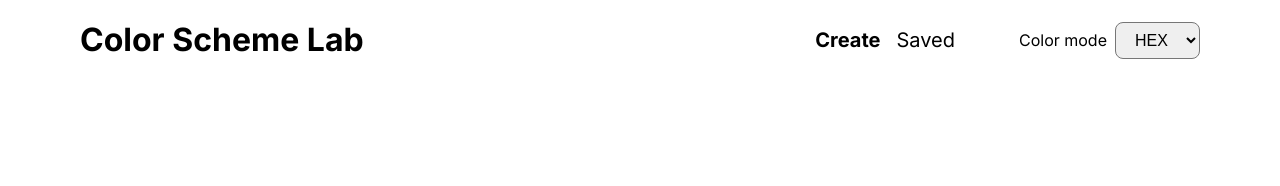
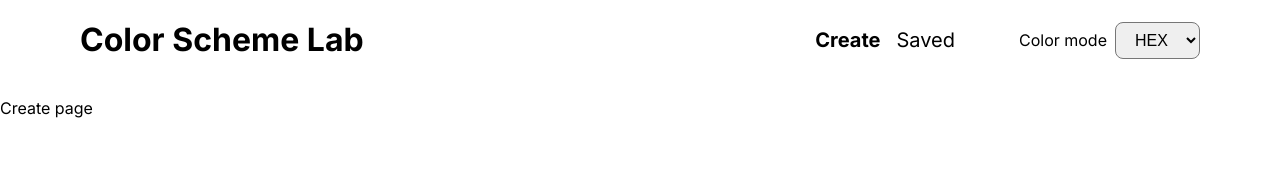
Before and after one commit to goranstevanovic/color-scheme-lab, a React (Create React App) app: page / in a window 1280 px wide. Shown: the top 186 px of the page. Built offline with nearby package versions, Linux system fonts and the light colour scheme.

Commit message:
Show Create page on index route

```diff
--- a/src/App.tsx
+++ b/src/App.tsx
@@ -6,10 +6,15 @@ import {
 } from 'react-router-dom';
 
 import Root from './pages/Root';
+import Create from './pages/Create';
 
 function App() {
   const router = createBrowserRouter(
-    createRoutesFromElements(<Route path="/" element={<Root />} />)
+    createRoutesFromElements(
+      <Route path="/" element={<Root />}>
+        <Route index element={<Create />} />
+      </Route>
+    )
   );
 
   return (
```
